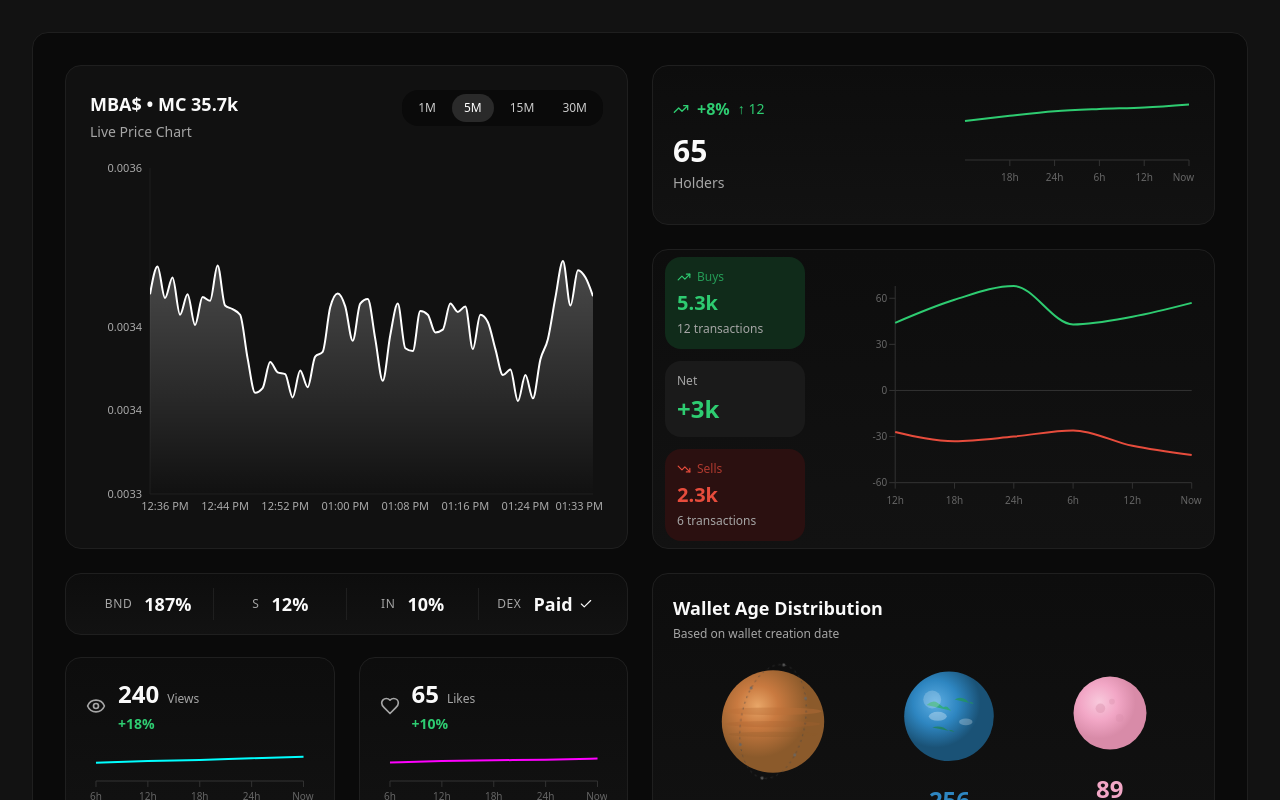
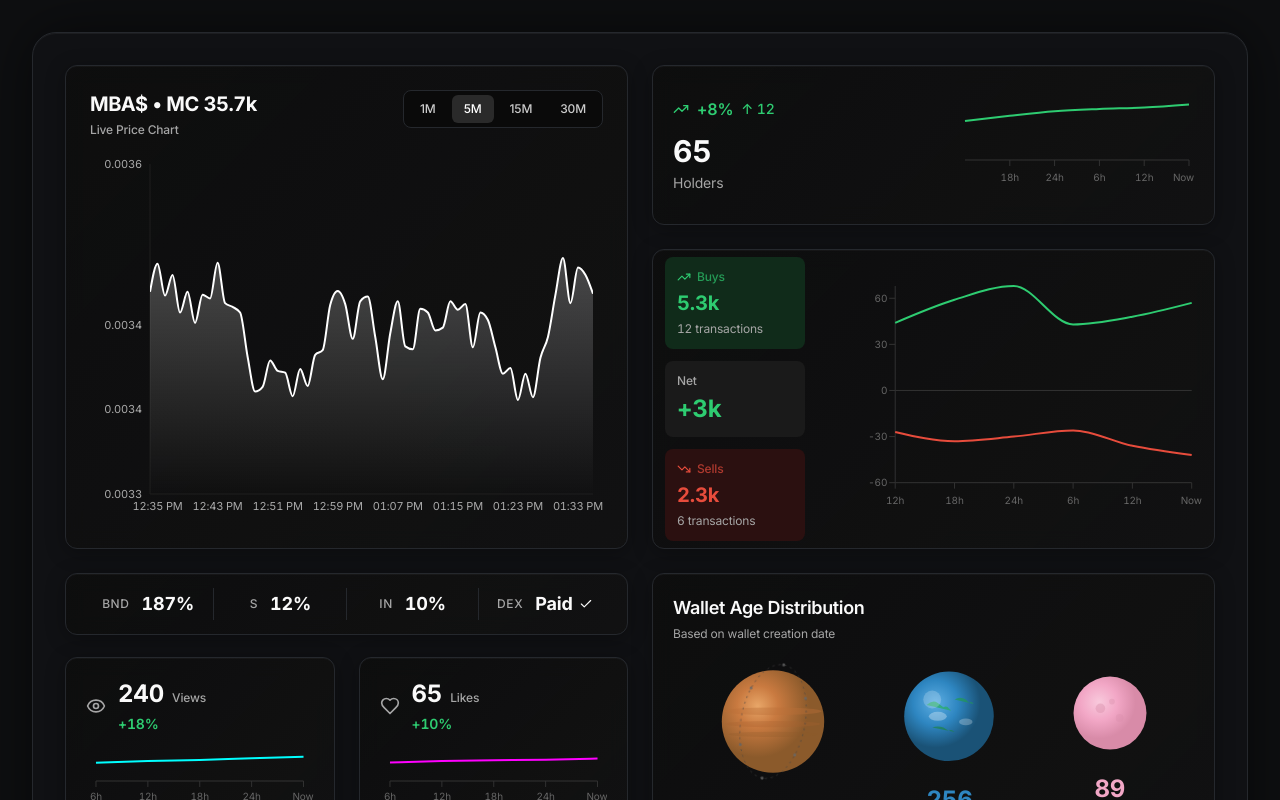
Before and after one commit to SAISURYACHARAN89/dashboard-void-shell, a React (Vite) app: page / in a window 1280 px wide. Shown: the top 800 px of the page. Built offline with nearby package versions, Linux system fonts and the light colour scheme; the HTML template or start-up script is replaced by a standard one.

Commit message:
Refactor dashboard for professional look

```diff
--- a/src/components/BarGraphSection.tsx
+++ b/src/components/BarGraphSection.tsx
@@ -48,9 +48,11 @@ const BarGraphSection = () => {
 
   return (
     <div
-      className="border border-[hsl(var(--dashboard-border))] rounded-2xl p-6 h-full"
+      className="border border-[hsl(var(--dashboard-border))] rounded-xl p-6 h-full transition-all duration-300 hover:border-[hsl(var(--dashboard-border))]/60 hover:shadow-lg group"
       style={{
-        background: 'linear-gradient(180deg, #0D0D0D 0%, #121212 100%)'
+        background: 'linear-gradient(135deg, rgba(13, 13, 13, 0.8) 0%, rgba(18, 18, 18, 0.9) 100%)',
+        backdropFilter: 'blur(10px)',
+        boxShadow: '0 4px 20px rgba(0, 0, 0, 0.3), inset 0 1px 0 rgba(255, 255, 255, 0.03)'
       }}
     >
       <div className="flex flex-col h-full">
--- a/src/components/BuysVsSellsCard.tsx
+++ b/src/components/BuysVsSellsCard.tsx
@@ -29,9 +29,11 @@ const BuysVsSellsCard = () => {
 
   return (
     <div
-      className="border border-[hsl(var(--dashboard-border))] rounded-2xl p-3 h-full"
+      className="border border-[hsl(var(--dashboard-border))] rounded-xl p-3 h-full transition-all duration-300 hover:border-[hsl(var(--dashboard-border))]/60 hover:shadow-lg group"
       style={{
-        background: 'linear-gradient(180deg, #0D0D0D 0%, #121212 100%)'
+        background: 'linear-gradient(135deg, rgba(13, 13, 13, 0.8) 0%, rgba(18, 18, 18, 0.9) 100%)',
+        backdropFilter: 'blur(10px)',
+        boxShadow: '0 4px 20px rgba(0, 0, 0, 0.3), inset 0 1px 0 rgba(255, 255, 255, 0.03)'
       }}
     >
       <div className="flex items-center gap-5 h-full">
--- a/src/components/HoldersGraphCard.tsx
+++ b/src/components/HoldersGraphCard.tsx
@@ -26,9 +26,11 @@ const HoldersGraphCard = () => {
 
   return (
     <div
-      className="border border-[hsl(var(--dashboard-border))] rounded-2xl p-5 h-full"
+      className="border border-[hsl(var(--dashboard-border))] rounded-xl p-5 h-full transition-all duration-300 hover:border-[hsl(var(--dashboard-border))]/60 hover:shadow-lg group"
       style={{
-        background: 'linear-gradient(180deg, #0D0D0D 0%, #121212 100%)'
+        background: 'linear-gradient(135deg, rgba(13, 13, 13, 0.8) 0%, rgba(18, 18, 18, 0.9) 100%)',
+        backdropFilter: 'blur(10px)',
+        boxShadow: '0 4px 20px rgba(0, 0, 0, 0.3), inset 0 1px 0 rgba(255, 255, 255, 0.03)'
       }}
     >
       <div className="flex items-center gap-6 h-full">
--- a/src/components/HorizontalMetricsBar.tsx
+++ b/src/components/HorizontalMetricsBar.tsx
@@ -37,9 +37,11 @@ const HorizontalMetricsBar = () => {
 
   return (
     <div
-      className="border border-[hsl(var(--dashboard-border))] rounded-lg py-3 px-4 relative"
+      className="border border-[hsl(var(--dashboard-border))] rounded-xl py-3 px-4 relative transition-all duration-300 hover:border-[hsl(var(--dashboard-border))]/60 hover:shadow-lg"
       style={{
-        background: 'linear-gradient(180deg, #0D0D0D 0%, #121212 100%)'
+        background: 'linear-gradient(135deg, rgba(13, 13, 13, 0.8) 0%, rgba(18, 18, 18, 0.9) 100%)',
+        backdropFilter: 'blur(10px)',
+        boxShadow: '0 4px 20px rgba(0, 0, 0, 0.3), inset 0 1px 0 rgba(255, 255, 255, 0.03)'
       }}
     >
       <div className="grid grid-cols-2 sm:grid-cols-4 gap-0 relative">
--- a/src/components/MetricCard.tsx
+++ b/src/components/MetricCard.tsx
@@ -32,11 +32,15 @@ const MetricCard = ({ type, value, percentChange, chartColor }: MetricCardProps)
 
   return (
     <div
-      className="border border-[hsl(var(--dashboard-border))] rounded-2xl p-5 h-full transition-colors duration-200"
+      className="border border-[hsl(var(--dashboard-border))] rounded-xl p-5 h-full transition-all duration-300 hover:border-[hsl(var(--dashboard-border))]/60 hover:shadow-lg group"
       style={{
         background: isHovered
-          ? 'linear-gradient(180deg, #151515 0%, #181818 100%)'
-          : 'linear-gradient(180deg, #0D0D0D 0%, #121212 100%)'
+          ? 'linear-gradient(135deg, rgba(21, 21, 21, 0.9) 0%, rgba(24, 24, 24, 0.95) 100%)'
+          : 'linear-gradient(135deg, rgba(13, 13, 13, 0.8) 0%, rgba(18, 18, 18, 0.9) 100%)',
+        backdropFilter: 'blur(10px)',
+        boxShadow: isHovered
+          ? '0 8px 30px rgba(0, 0, 0, 0.4), inset 0 1px 0 rgba(255, 255, 255, 0.05)'
+          : '0 4px 20px rgba(0, 0, 0, 0.3), inset 0 1px 0 rgba(255, 255, 255, 0.03)'
       }}
       onMouseEnter={() => setIsHovered(true)}
       onMouseLeave={() => setIsHovered(false)}
--- a/src/components/ScatterPlotCard.tsx
+++ b/src/components/ScatterPlotCard.tsx
@@ -71,9 +71,11 @@ const ScatterPlotCard = () => {
 
   return (
     <div
-      className="border border-[hsl(var(--dashboard-border))] rounded-2xl p-6 h-full"
+      className="border border-[hsl(var(--dashboard-border))] rounded-xl p-6 h-full transition-all duration-300 hover:border-[hsl(var(--dashboard-border))]/60 hover:shadow-lg group"
       style={{
-        background: 'linear-gradient(180deg, #0D0D0D 0%, #121212 100%)'
+        background: 'linear-gradient(135deg, rgba(13, 13, 13, 0.8) 0%, rgba(18, 18, 18, 0.9) 100%)',
+        backdropFilter: 'blur(10px)',
+        boxShadow: '0 4px 20px rgba(0, 0, 0, 0.3), inset 0 1px 0 rgba(255, 255, 255, 0.03)'
       }}
     >
       <div className="flex flex-col h-full">
--- a/src/components/TradingViewCard.tsx
+++ b/src/components/TradingViewCard.tsx
@@ -30,16 +30,23 @@ const TradingViewCard = () => {
   const timeframes: Timeframe[] = ['1M', '5M', '15M', '30M'];
 
   return (
-    <div className="bg-[#111111] border border-[hsl(var(--dashboard-border))] rounded-2xl p-6 flex flex-col h-full">
+    <div
+      className="border border-[hsl(var(--dashboard-border))] rounded-xl p-6 flex flex-col h-full transition-all duration-300 hover:border-[hsl(var(--dashboard-border))]/60 hover:shadow-lg group"
+      style={{
+        background: 'linear-gradient(135deg, rgba(13, 13, 13, 0.8) 0%, rgba(18, 18, 18, 0.9) 100%)',
+        backdropFilter: 'blur(10px)',
+        boxShadow: '0 4px 20px rgba(0, 0, 0, 0.3), inset 0 1px 0 rgba(255, 255, 255, 0.03)'
+      }}
+    >
       {/* Header */}
       <div className="flex items-start justify-between mb-4">
         <div>
-          <h2 className="text-foreground font-semibold text-lg">MBA$ • MC 35.7k</h2>
-          <p className="text-muted-foreground text-sm mt-1">Live Price Chart</p>
+          <h2 className="text-foreground font-bold text-xl tracking-tight">MBA$ • MC 35.7k</h2>
+          <p className="text-muted-foreground text-xs mt-1 font-medium">Live Price Chart</p>
         </div>
 
         {/* Timeframe Toggle - Desktop */}
-        <div className="hidden md:flex gap-1 bg-[#0A0A0A] rounded-lg p-1">
+        <div className="hidden md:flex gap-1 bg-[#0A0A0A] rounded-lg p-1 border border-[hsl(var(--dashboard-border))]">
           {timeframes.map((tf) => (
             <button
               key={tf}
--- a/src/components/WalletAgePlanetMapCard.tsx
+++ b/src/components/WalletAgePlanetMapCard.tsx
@@ -9,9 +9,11 @@ const WalletAgePlanetMapCard = () => {
 
   return (
     <div
-      className="border border-[hsl(var(--dashboard-border))] rounded-2xl p-5 h-full flex flex-col"
+      className="border border-[hsl(var(--dashboard-border))] rounded-xl p-5 h-full flex flex-col transition-all duration-300 hover:border-[hsl(var(--dashboard-border))]/60 hover:shadow-lg group"
       style={{
-        background: 'linear-gradient(180deg, #0D0D0D 0%, #121212 100%)'
+        background: 'linear-gradient(135deg, rgba(13, 13, 13, 0.8) 0%, rgba(18, 18, 18, 0.9) 100%)',
+        backdropFilter: 'blur(10px)',
+        boxShadow: '0 4px 20px rgba(0, 0, 0, 0.3), inset 0 1px 0 rgba(255, 255, 255, 0.03)'
       }}
     >
       {/* Title */}
--- a/src/index.css
+++ b/src/index.css
@@ -1,94 +1,110 @@
+@import url('https://fonts.googleapis.com/css2?family=Inter:wght@300;400;500;600;700;800;900&display=swap');
+
 @tailwind base;
 @tailwind components;
 @tailwind utilities;
 
-/* Definition of the design system. All colors, gradients, fonts, etc should be defined here.
-All colors MUST be HSL.
-*/
-
 @layer base {
   :root {
-    --background: 0 0% 7%;
+    --background: 217 10% 6%;
     --foreground: 0 0% 98%;
 
-    --card: 0 0% 7%;
+    --card: 217 10% 8%;
     --card-foreground: 0 0% 98%;
 
-    --popover: 0 0% 7%;
+    --popover: 217 10% 7%;
     --popover-foreground: 0 0% 98%;
 
-    --primary: 0 0% 4%;
-    --primary-foreground: 0 0% 98%;
+    --primary: 210 100% 50%;
+    --primary-foreground: 0 0% 100%;
 
-    --secondary: 0 0% 12%;
+    --secondary: 217 10% 12%;
     --secondary-foreground: 0 0% 98%;
 
-    --muted: 0 0% 12%;
+    --muted: 217 10% 15%;
     --muted-foreground: 0 0% 65%;
 
-    --accent: 0 0% 12%;
-    --accent-foreground: 0 0% 98%;
+    --accent: 210 100% 45%;
+    --accent-foreground: 0 0% 100%;
 
-    --destructive: 0 84.2% 60.2%;
+    --destructive: 0 72% 51%;
     --destructive-foreground: 0 0% 98%;
 
-    --border: 0 0% 12%;
-    --input: 0 0% 12%;
-    --ring: 0 0% 20%;
+    --border: 217 10% 18%;
+    --input: 217 10% 18%;
+    --ring: 210 100% 50%;
 
-    --radius: 1rem;
+    --radius: 0.5rem;
 
-    --dashboard-container: 0 0% 4%;
-    --dashboard-border: 0 0% 12%;
+    --chart-1: 210 100% 50%;
+    --chart-2: 160 84% 39%;
+    --chart-3: 30 80% 55%;
+    --chart-4: 280 65% 60%;
+    --chart-5: 340 75% 55%;
+
+    --dashboard-container: 217 10% 7%;
+    --dashboard-border: 217 10% 16%;
+    --dashboard-card: 217 10% 8%;
+    --dashboard-card-hover: 217 10% 10%;
+
+    --success: 142 71% 45%;
+    --success-foreground: 0 0% 100%;
+
+    --warning: 38 92% 50%;
+    --warning-foreground: 0 0% 100%;
+
+    --info: 199 89% 48%;
+    --info-foreground: 0 0% 100%;
 
     --sidebar-background: 0 0% 98%;
-
     --sidebar-foreground: 240 5.3% 26.1%;
-
     --sidebar-primary: 240 5.9% 10%;
-
     --sidebar-primary-foreground: 0 0% 98%;
-
     --sidebar-accent: 240 4.8% 95.9%;
-
     --sidebar-accent-foreground: 240 5.9% 10%;
-
     --sidebar-border: 220 13% 91%;
-
     --sidebar-ring: 217.2 91.2% 59.8%;
   }
 
   .dark {
-    --background: 0 0% 7%;
+    --background: 217 10% 6%;
     --foreground: 0 0% 98%;
 
-    --card: 0 0% 7%;
+    --card: 217 10% 8%;
     --card-foreground: 0 0% 98%;
 
-    --popover: 0 0% 7%;
+    --popover: 217 10% 7%;
     --popover-foreground: 0 0% 98%;
 
-    --primary: 0 0% 4%;
-    --primary-foreground: 0 0% 98%;
+    --primary: 210 100% 50%;
+    --primary-foreground: 0 0% 100%;
 
-    --secondary: 0 0% 12%;
+    --secondary: 217 10% 12%;
     --secondary-foreground: 0 0% 98%;
 
-    --muted: 0 0% 12%;
+    --muted: 217 10% 15%;
     --muted-foreground: 0 0% 65%;
 
-    --accent: 0 0% 12%;
-    --accent-foreground: 0 0% 98%;
+    --accent: 210 100% 45%;
+    --accent-foreground: 0 0% 100%;
 
-    --destructive: 0 62.8% 30.6%;
+    --destructive: 0 72% 51%;
     --destructive-foreground: 0 0% 98%;
 
-    --border: 0 0% 12%;
-    --input: 0 0% 12%;
-    --ring: 0 0% 20%;
+    --border: 217 10% 18%;
+    --input: 217 10% 18%;
+    --ring: 210 100% 50%;
 
-    --dashboard-container: 0 0% 4%;
-    --dashboard-border: 0 0% 12%;
+    --chart-1: 210 100% 50%;
+    --chart-2: 160 84% 39%;
+    --chart-3: 30 80% 55%;
+    --chart-4: 280 65% 60%;
+    --chart-5: 340 75% 55%;
+
+    --dashboard-container: 217 10% 7%;
+    --dashboard-border: 217 10% 16%;
+    --dashboard-card: 217 10% 8%;
+    --dashboard-card-hover: 217 10% 10%;
 
     --sidebar-background: 0 0% 7%;
     --sidebar-foreground: 0 0% 95%;
@@ -105,8 +121,16 @@ All colors MUST be HSL.
   * {
     @apply border-border;
   }
+  body {
+    @apply bg-background text-foreground antialiased;
+    font-family: 'Inter', -apple-system, BlinkMacSystemFont, 'Segoe UI', 'Roboto', sans-serif;
+    font-feature-settings: 'cv11', 'ss01';
+    font-variant-numeric: tabular-nums;
+    letter-spacing: -0.01em;
+  }
 
-  body {
-    @apply bg-background text-foreground;
+  h1, h2, h3, h4, h5, h6 {
+    font-weight: 600;
+    letter-spacing: -0.02em;
   }
 }
--- a/src/pages/Index.tsx
+++ b/src/pages/Index.tsx
@@ -9,10 +9,13 @@ import ScatterPlotCard from '@/components/ScatterPlotCard';
 
 const Index = () => {
   return (
-    <div className="min-h-screen bg-background flex items-center justify-center p-4 sm:p-6 lg:p-8">
+    <div className="min-h-screen bg-background p-4 sm:p-6 lg:p-8">
       <div
-        className="w-full max-w-[1400px] bg-[hsl(var(--dashboard-container))] border border-[hsl(var(--dashboard-border))] rounded-2xl p-8"
-        style={{ minHeight: '600px' }}
+        className="w-full max-w-[1600px] mx-auto bg-[hsl(var(--dashboard-container))] border border-[hsl(var(--dashboard-border))] rounded-3xl p-6 sm:p-8 shadow-2xl"
+        style={{
+          minHeight: '600px',
+          boxShadow: '0 0 60px rgba(0, 0, 0, 0.5), inset 0 1px 0 rgba(255, 255, 255, 0.05)'
+        }}
       >
         {/* Dashboard Grid */}
         <div className="grid grid-cols-1 lg:grid-cols-2 gap-6 h-full">
```
